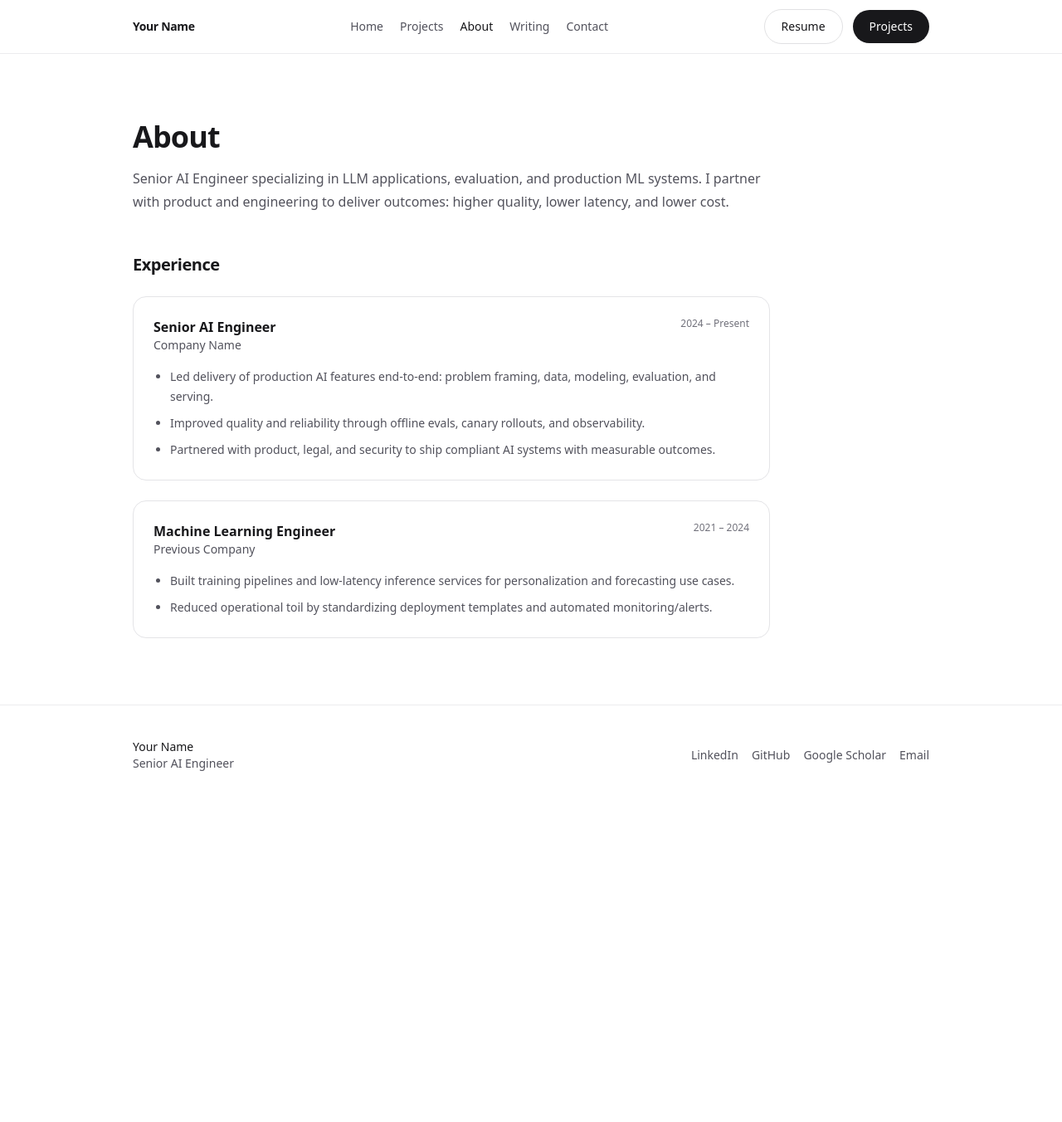
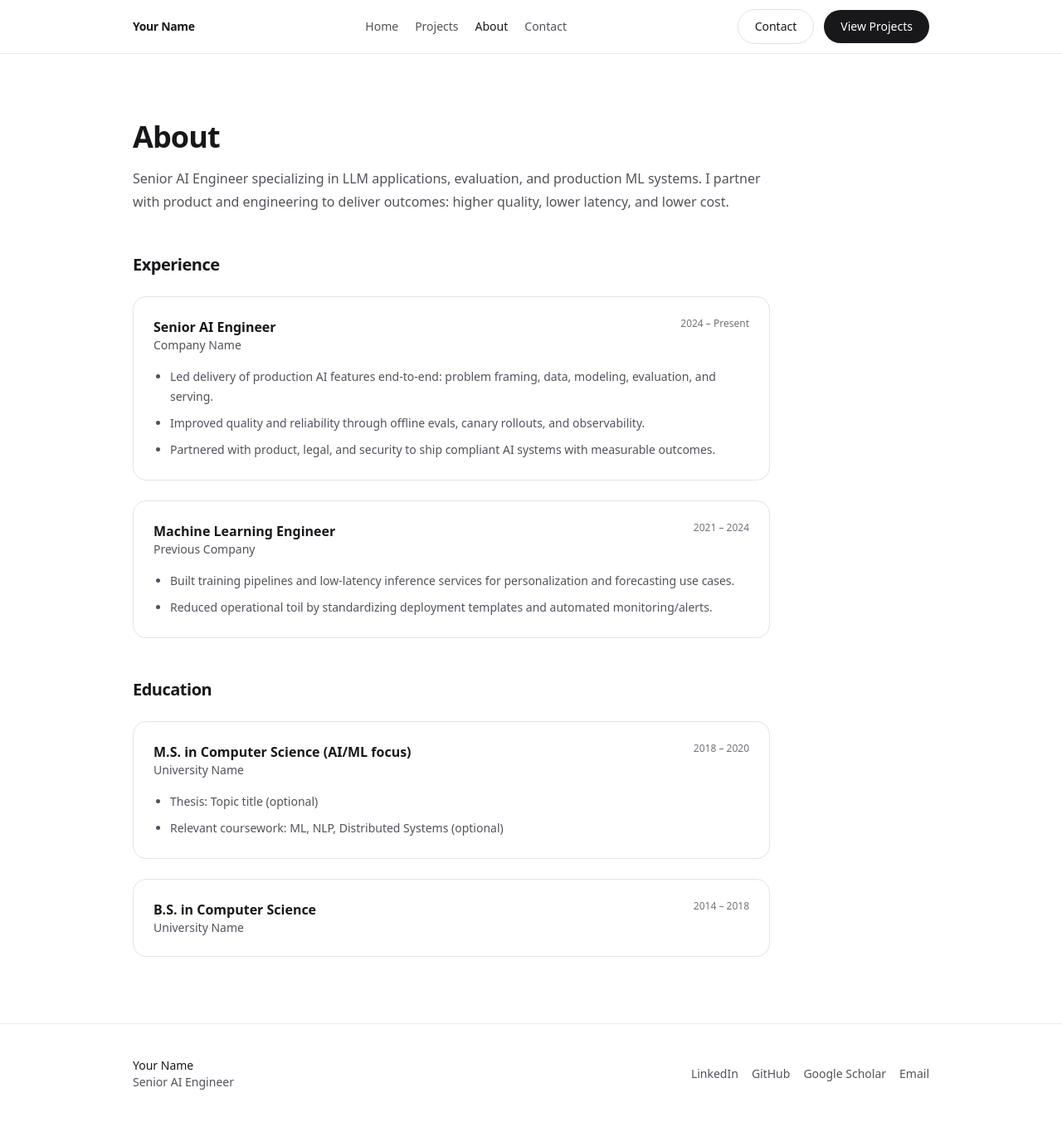
Before and after one commit to Hadream2730/andrew-portfolio, a Next.js app: page /about in a window 1280 px wide. Shown: the whole page at 83% size. Before the commit the page ends 970 px from the top, so only its background shows below. Built offline with nearby package versions, Linux system fonts and the light colour scheme.

Commit message:
Update Pages

```diff
--- a/src/app/about/page.tsx
+++ b/src/app/about/page.tsx
@@ -1,5 +1,5 @@
 import { Container } from "@/components/ui/Container";
-import { experience, site } from "@/content";
+import { education, experience, site } from "@/content";
 
 export default function AboutPage() {
   return (
@@ -43,6 +43,41 @@ export default function AboutPage() {
               </div>
             ))}
           </div>
+
+          <h2 className="mt-12 text-xl font-semibold tracking-tight text-zinc-900 dark:text-zinc-100">
+            Education
+          </h2>
+          <div className="mt-6 space-y-6">
+            {education.map((e) => (
+              <div
+                key={`${e.school}-${e.degree}`}
+                className="rounded-2xl border border-zinc-200 bg-white p-6 dark:border-zinc-800 dark:bg-zinc-950"
+              >
+                <div className="flex items-start justify-between gap-4">
+                  <div>
+                    <div className="text-base font-semibold text-zinc-900 dark:text-zinc-100">
+                      {e.degree}
+                    </div>
+                    <div className="text-sm text-zinc-600 dark:text-zinc-300">
+                      {e.school}
+                    </div>
+                  </div>
+                  {e.timeframe ? (
+                    <div className="text-xs text-zinc-500 dark:text-zinc-400">
+                      {e.timeframe}
+                    </div>
+                  ) : null}
+                </div>
+                {e.details?.length ? (
+                  <ul className="mt-4 list-disc space-y-2 pl-5 text-sm leading-6 text-zinc-600 dark:text-zinc-300">
+                    {e.details.map((d) => (
+                      <li key={d}>{d}</li>
+                    ))}
+                  </ul>
+                ) : null}
+              </div>
+            ))}
+          </div>
         </div>
       </Container>
     </main>
--- a/src/app/writing/page.tsx
+++ /dev/null
@@ -1,54 +0,0 @@
-import { Container } from "@/components/ui/Container";
-
-const writing = [
-  {
-    title: "Designing evals for LLM systems",
-    description: "A practical approach to offline + online evaluation.",
-    href: "#",
-  },
-  {
-    title: "RAG architecture: what actually matters",
-    description: "Retrieval quality, caching, and observability in practice.",
-    href: "#",
-  },
-  {
-    title: "Shipping AI safely",
-    description: "Guardrails, redaction, and human-in-the-loop workflows.",
-    href: "#",
-  },
-];
-
-export default function WritingPage() {
-  return (
-    <main className="py-16 sm:py-20">
-      <Container>
-        <div className="max-w-3xl">
-          <h1 className="text-3xl font-semibold tracking-tight text-zinc-900 dark:text-zinc-100 sm:text-4xl">
-            Writing
-          </h1>
-          <p className="mt-3 text-base leading-7 text-zinc-600 dark:text-zinc-300">
-            Short notes, talks, and write-ups about building production AI
-            systems.
-          </p>
-
-          <div className="mt-10 space-y-4">
-            {writing.map((p) => (
-              <a
-                key={p.title}
-                href={p.href}
-                className="block rounded-2xl border border-zinc-200 bg-white p-6 transition-colors hover:bg-zinc-50 dark:border-zinc-800 dark:bg-zinc-950 dark:hover:bg-zinc-900"
-              >
-                <div className="text-base font-semibold text-zinc-900 dark:text-zinc-100">
-                  {p.title}
-                </div>
-                <div className="mt-2 text-sm leading-6 text-zinc-600 dark:text-zinc-300">
-                  {p.description}
-                </div>
-              </a>
-            ))}
-          </div>
-        </div>
-      </Container>
-    </main>
-  );
-}
--- a/src/components/Header.tsx
+++ b/src/components/Header.tsx
@@ -10,7 +10,6 @@ const nav = [
   { href: "/", label: "Home" },
   { href: "/projects", label: "Projects" },
   { href: "/about", label: "About" },
-  { href: "/writing", label: "Writing" },
   { href: "/contact", label: "Contact" },
 ];
 
@@ -47,9 +46,11 @@ export function Header() {
           </nav>
           <div className="flex items-center gap-3">
             <ButtonLink href={site.ctas.primary.href} variant="secondary">
-              Resume
+              {site.ctas.primary.label}
             </ButtonLink>
-            <ButtonLink href={site.ctas.secondary.href}>Projects</ButtonLink>
+            <ButtonLink href={site.ctas.secondary.href}>
+              {site.ctas.secondary.label}
+            </ButtonLink>
           </div>
         </div>
       </Container>
--- /dev/null
+++ b/src/content/education.ts
@@ -0,0 +1,23 @@
+export type EducationItem = {
+  school: string;
+  degree: string;
+  timeframe?: string;
+  details?: string[];
+};
+
+export const education: EducationItem[] = [
+  {
+    school: "University Name",
+    degree: "M.S. in Computer Science (AI/ML focus)",
+    timeframe: "2018 – 2020",
+    details: [
+      "Thesis: Topic title (optional)",
+      "Relevant coursework: ML, NLP, Distributed Systems (optional)",
+    ],
+  },
+  {
+    school: "University Name",
+    degree: "B.S. in Computer Science",
+    timeframe: "2014 – 2018",
+  },
+];
--- a/src/content/index.ts
+++ b/src/content/index.ts
@@ -5,3 +5,4 @@ export { credibility } from "./credibility";
 export { metrics } from "./metrics";
 export { capabilities } from "./capabilities";
 export { stack } from "./stack";
+export { education } from "./education";
--- a/src/content/site.ts
+++ b/src/content/site.ts
@@ -11,7 +11,7 @@ export const site = {
   summary:
     "Senior AI Engineer specializing in LLM applications, evaluation, and production ML systems. I partner with product and engineering to deliver outcomes: higher quality, lower latency, and lower cost.",
   ctas: {
-    primary: { label: "Download Resume", href: "/resume.pdf" },
+    primary: { label: "Contact", href: "/contact" },
     secondary: { label: "View Projects", href: "/projects" },
   },
   contact: {
```
